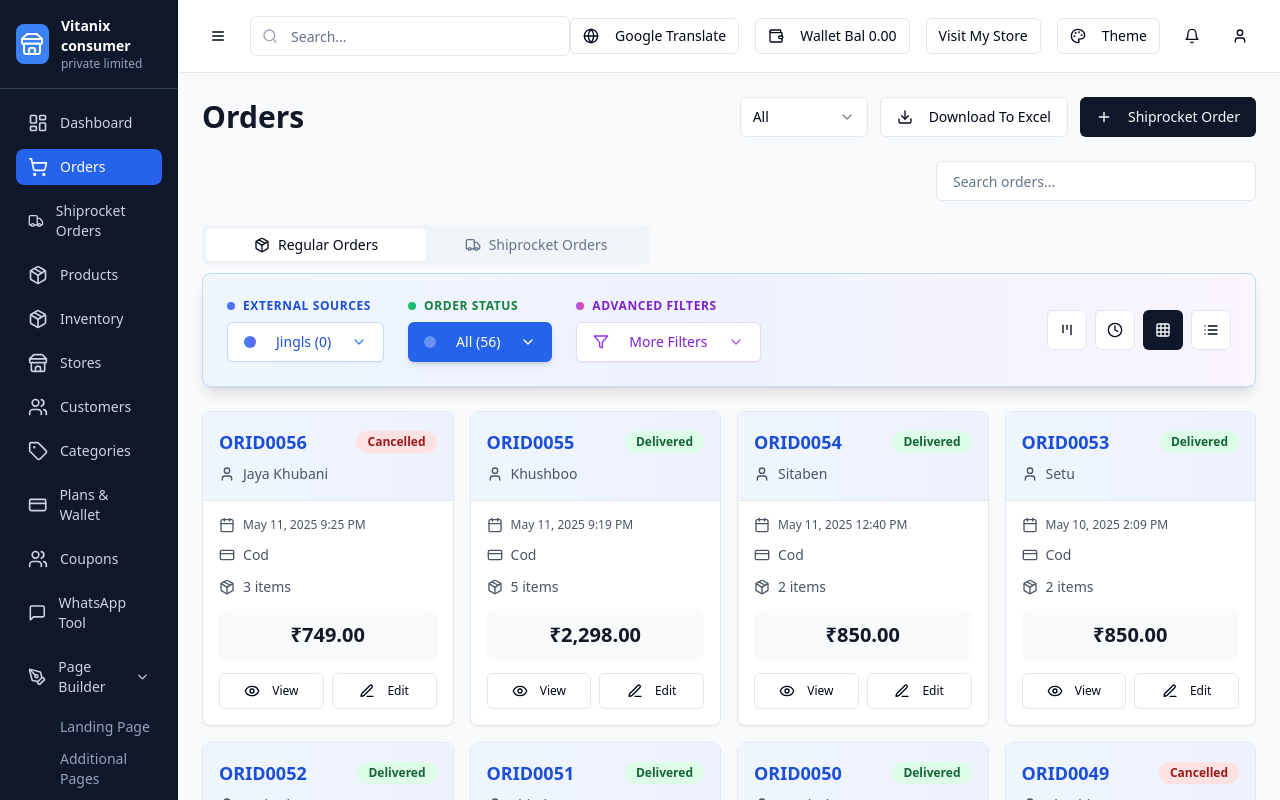
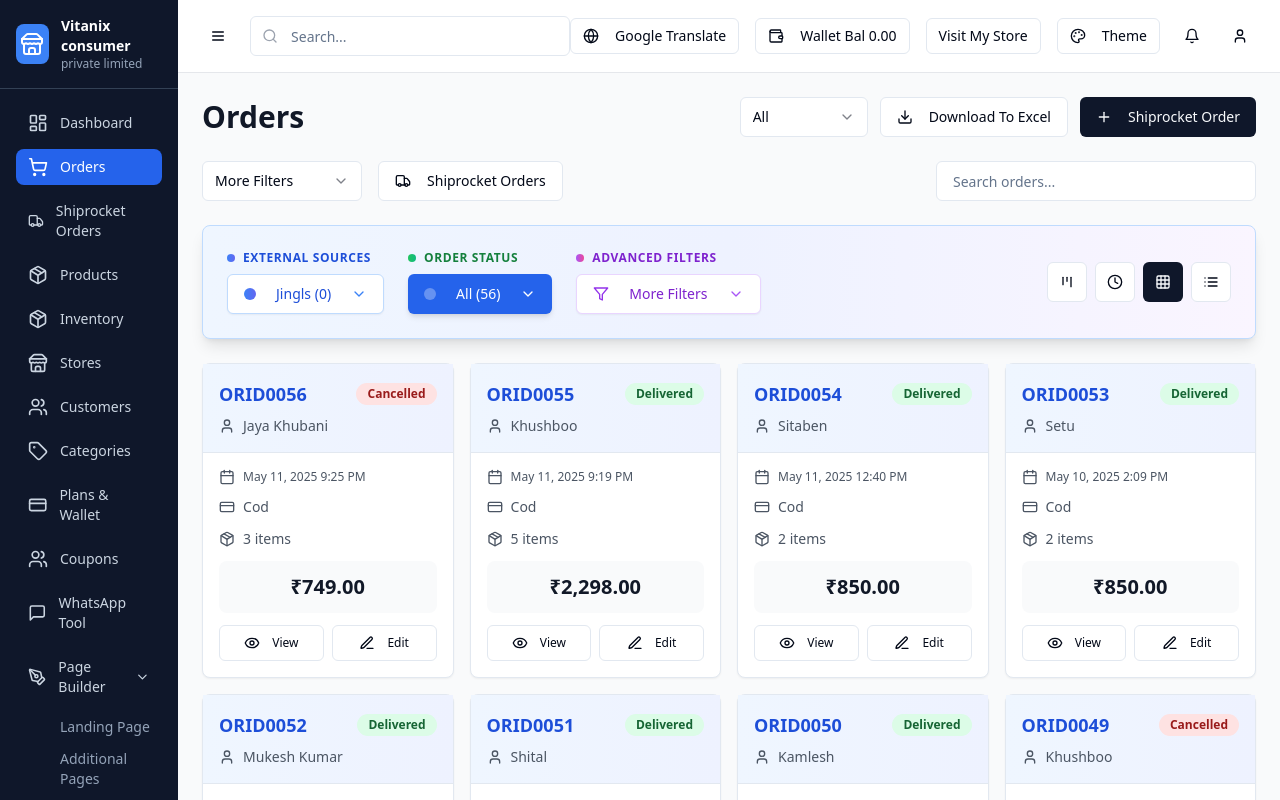
Before and after one commit to krishnan-naranapatty/zupain-storefront-hub, a React (Vite) app: page /orders in a window 1280 px wide. Shown: the top 800 px of the page. Built offline with nearby package versions, Linux system fonts and the light colour scheme.

Commit message:
Refactor: Shiprocket orders as a button
Move the Shiprocket Orders functionality to a button next to the "More Filters" dropdown in the Orders page.

```diff
--- a/src/components/OrdersHeader.tsx
+++ b/src/components/OrdersHeader.tsx
@@ -1,15 +1,22 @@
 
 import React from 'react';
-import { Download, Plus } from 'lucide-react';
+import { Download, Plus, Truck } from 'lucide-react';
 import { Button } from '@/components/ui/button';
 import { Input } from '@/components/ui/input';
 import { Select, SelectContent, SelectItem, SelectTrigger, SelectValue } from '@/components/ui/select';
 
-const OrdersHeader = () => {
+interface OrdersHeaderProps {
+  showShiprocketOrders?: boolean;
+  onToggleShiprocketOrders?: () => void;
+}
+
+const OrdersHeader = ({ showShiprocketOrders = false, onToggleShiprocketOrders }: OrdersHeaderProps) => {
   return (
     <div className="space-y-6">
       <div className="flex items-center justify-between">
-        <h1 className="text-3xl font-bold text-gray-900">Orders</h1>
+        <h1 className="text-3xl font-bold text-gray-900">
+          {showShiprocketOrders ? 'Shiprocket Orders' : 'Orders'}
+        </h1>
         <div className="flex items-center space-x-3">
           <Select defaultValue="all">
             <SelectTrigger className="w-32">
@@ -34,7 +41,26 @@ const OrdersHeader = () => {
 
       <div className="flex items-center justify-between">
         <div className="flex items-center space-x-4">
-          {/* Empty space where dropdowns used to be */}
+          <Select defaultValue="more-filters">
+            <SelectTrigger className="w-40">
+              <SelectValue />
+            </SelectTrigger>
+            <SelectContent>
+              <SelectItem value="more-filters">More Filters</SelectItem>
+              <SelectItem value="status">Status</SelectItem>
+              <SelectItem value="date">Date Range</SelectItem>
+              <SelectItem value="amount">Amount</SelectItem>
+            </SelectContent>
+          </Select>
+
+          <Button
+            variant={showShiprocketOrders ? "default" : "outline"}
+            onClick={onToggleShiprocketOrders}
+            className="flex items-center space-x-2"
+          >
+            <Truck className="w-4 h-4" />
+            <span>Shiprocket Orders</span>
+          </Button>
         </div>
 
         <div className="relative w-80">
--- a/src/pages/Orders.tsx
+++ b/src/pages/Orders.tsx
@@ -7,13 +7,13 @@ import OrdersFilter from '@/components/OrdersFilter';
 import OrdersTable from '@/components/OrdersTable';
 import ShiprocketOrdersView from '@/components/ShiprocketOrdersView';
 import { useTheme } from '@/contexts/ThemeContext';
-import { Tabs, TabsContent, TabsList, TabsTrigger } from '@/components/ui/tabs';
-import { Package, Truck } from 'lucide-react';
+import { Button } from '@/components/ui/button';
+import { Truck } from 'lucide-react';
 
 const Orders = () => {
   const [sidebarCollapsed, setSidebarCollapsed] = useState(false);
   const [activeFilter, setActiveFilter] = useState('all');
-  const [activeTab, setActiveTab] = useState('regular');
+  const [showShiprocketOrders, setShowShiprocketOrders] = useState(false);
   const { currentPalette } = useTheme();
 
   const toggleSidebar = () => {
@@ -24,6 +24,10 @@ const Orders = () => {
     setActiveFilter(filterId);
   };
 
+  const toggleShiprocketOrders = () => {
+    setShowShiprocketOrders(!showShiprocketOrders);
+  };
+
   return (
     <div className={`flex min-h-screen ${currentPalette.background}`}>
       <Sidebar isCollapsed={sidebarCollapsed} onToggle={toggleSidebar} />
@@ -32,29 +36,19 @@ const Orders = () => {
         <Header onToggleSidebar={toggleSidebar} />
 
         <main className="flex-1 p-6 space-y-6">
-          <OrdersHeader />
+          <OrdersHeader
+            showShiprocketOrders={showShiprocketOrders}
+            onToggleShiprocketOrders={toggleShiprocketOrders}
+          />
 
-          <Tabs value={activeTab} onValueChange={setActiveTab} className="w-full">
-            <TabsList className="grid w-full grid-cols-2 max-w-md">
-              <TabsTrigger value="regular" className="flex items-center space-x-2">
-                <Package className="w-4 h-4" />
-                <span>Regular Orders</span>
-              </TabsTrigger>
-              <TabsTrigger value="shiprocket" className="flex items-center space-x-2">
-                <Truck className="w-4 h-4" />
-                <span>Shiprocket Orders</span>
-              </TabsTrigger>
-            </TabsList>
-
-            <TabsContent value="regular" className="space-y-6">
+          {showShiprocketOrders ? (
+            <ShiprocketOrdersView />
+          ) : (
+            <>
               <OrdersFilter activeFilter={activeFilter} onFilterChange={handleFilterChange} />
               <OrdersTable activeFilter={activeFilter} />
-            </TabsContent>
-
-            <TabsContent value="shiprocket" className="space-y-6">
-              <ShiprocketOrdersView />
-            </TabsContent>
-          </Tabs>
+            </>
+          )}
         </main>
       </div>
     </div>
```
